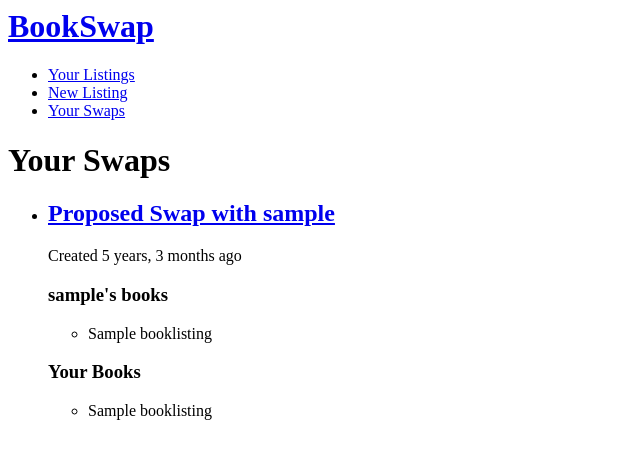
After one commit to jhthompson/book-swap, a Django app: page /swaps in a window 1280 px wide. The commit adds this page. Shown: the top 459 px of the page, without its empty margins (0-640 px from the left). Run offline with Django 5.2, Linux system fonts and the light colour scheme; a user stored in the database is signed in; tables that the repository leaves empty hold one stand-in row (values such as "Sample post").

Commit message:
Add basic swap capabilities

```diff
--- a/core/models.py
+++ b/core/models.py
@@ -16,3 +16,21 @@ class BookListing(models.Model):
 
     def __str__(self):
         return self.title
+
+
+class BookSwap(models.Model):
+    proposed_by = models.ForeignKey(
+        User, on_delete=models.CASCADE, related_name="proposed_by"
+    )
+    proposed_to = models.ForeignKey(
+        User, on_delete=models.CASCADE, related_name="proposed_to"
+    )
+    proposed_on = models.DateTimeField(auto_now_add=True)
+
+    offered_books = models.ManyToManyField(BookListing, related_name="offered_books")
+    requested_books = models.ManyToManyField(
+        BookListing, related_name="requested_books"
+    )
+
+    def __str__(self):
+        return f"Swap proposed by {self.proposed_by} to {self.proposed_to} on {self.proposed_on}"
--- a/core/templates/core/base.html
+++ b/core/templates/core/base.html
@@ -5,6 +5,7 @@
     <ul>
         <li><a href="{% url 'listings' %}">Your Listings</a></li>
         <li><a href="{% url 'new_listing' %}">New Listing</a></li>
+        <li><a href="{% url 'swaps' %}">Your Swaps</a></li>
     </ul>
 </nav>
 
--- /dev/null
+++ b/core/templates/core/swaps.html
@@ -0,0 +1,29 @@
+{% extends "core/base.html" %}
+
+{% block main %}
+<h1>Your Swaps</h1>
+<ul>
+    {% for swap in swaps %}
+        <li>
+            <h2>
+                <a href="{% url 'swap' swap.id %}">Proposed Swap with {{ swap.proposed_to.username }}</a>
+            </h2>
+            <p>Created {{ swap.proposed_on|timesince }} ago</p>
+            <h3>{{ swap.proposed_to.username }}'s books</h3>
+            <ul>
+                {% for book in swap.requested_books.all %}
+                    <li>{{ book.title }}</li>
+                {% endfor %}
+            </ul>
+
+            <h3>Your Books</h3>
+            <ul>
+                {% for book in swap.offered_books.all %}
+                    <li>{{ book.title }}</li>
+                {% endfor %}
+            </ul>
+
+        </li>
+    {% endfor %}
+</ul>
+{% endblock main %}
--- a/core/urls.py
+++ b/core/urls.py
@@ -4,8 +4,13 @@ from core import views
 
 urlpatterns = [
     path("", views.index, name="index"),
+    # listings
     path("listings", views.listings, name="listings"),
     path("listings/new", views.new_listing, name="new_listing"),
     path("listings/<int:id>", views.listing, name="listing"),
     path("listings/<int:id>/edit", views.edit_listing, name="edit_listing"),
+    # swaps
+    path("swaps", views.swaps, name="swaps"),
+    path("swaps/new", views.new_swap, name="new_swap"),
+    path("swaps/<int:id>", views.swap, name="swap"),
 ]
--- a/core/views.py
+++ b/core/views.py
@@ -1,12 +1,22 @@
+from django import forms
+from django.http import HttpRequest, HttpResponse
 from django.shortcuts import redirect, render
 from django.contrib.auth.decorators import login_required
+from django.contrib.auth.models import User
 
-from core.forms import BookListingForm
-from core.models import BookListing
+from core.forms import (
+    BookListingForm,
+    BookListingSelectionForm,
+    BookListingSelectionFormSet,
+)
+from core.models import BookListing, BookSwap
 
 
 def index(request):
     context = {}
+
+    if request.user.is_authenticated:
+        context["listings"] = BookListing.objects.exclude(owner=request.user)
 
     return render(request, "core/index.html", context)
 
@@ -67,3 +77,68 @@ def new_listing(request):
         form = BookListingForm()
 
     return render(request, "core/new_listing.html", {"form": form})
+
+
+@login_required
+def swaps(request):
+    context = {}
+
+    context["swaps"] = BookSwap.objects.filter(
+        proposed_by=request.user
+    ) | BookSwap.objects.filter(proposed_to=request.user)
+
+    return render(request, "core/swaps.html", context)
+
+
+@login_required
+def new_swap(request: HttpRequest):
+    if request.method == "POST":
+        formset = forms.formset_factory(BookListingSelectionForm)(request.POST)
+
+        if formset.is_valid():
+            print(formset.cleaned_data)
+            # book_swap = BookSwap.objects.create()
+
+            return HttpResponse("Swap created!")
+
+    context = {}
+
+    proposed_by = request.user
+    proposed_to_id = request.GET.get("proposed_to")
+    proposed_to = User.objects.get(id=proposed_to_id)
+    requested_book_listing_ids = request.GET.getlist("requested_book_listing_ids")
+    requested_book_listings = BookListing.objects.filter(
+        id__in=requested_book_listing_ids, owner=proposed_to
+    )
+
+    context["proposed_by"] = proposed_by
+    context["proposed_to"] = proposed_to
+
+    BookListingSelectionFormSetFactory = forms.formset_factory(
+        form=BookListingSelectionForm,
+        formset=BookListingSelectionFormSet,
+        extra=0,
+        min_num=2,
+        max_num=2,
+    )
+    context["formset"] = BookListingSelectionFormSetFactory(
+        owners=[proposed_to, proposed_by],
+        initial=[
+            {"book_listings": requested_book_listings},
+            {"book_listings": []},
+        ],
+    )
+
+    return render(request, "core/new_swap.html", context)
+
+
+@login_required
+def swap(request: HttpRequest, id: int):
+    context = {}
+
+    try:
+        context["swap"] = BookSwap.objects.get(id=id)
+    except BookSwap.DoesNotExist:
+        return redirect("index")
+
+    return render(request, "core/swap.html", context)
```
Also changed, not shown: core/admin.py (+6 -1 lines), core/forms.py (+32 -0 lines), core/templates/core/index.html (+12 -0 lines), core/templates/core/new_swap.html (added, +13 -0 lines), core/templates/core/swap.html (added, +22 -0 lines), core/migrations/0004_bookswap.py (added).
